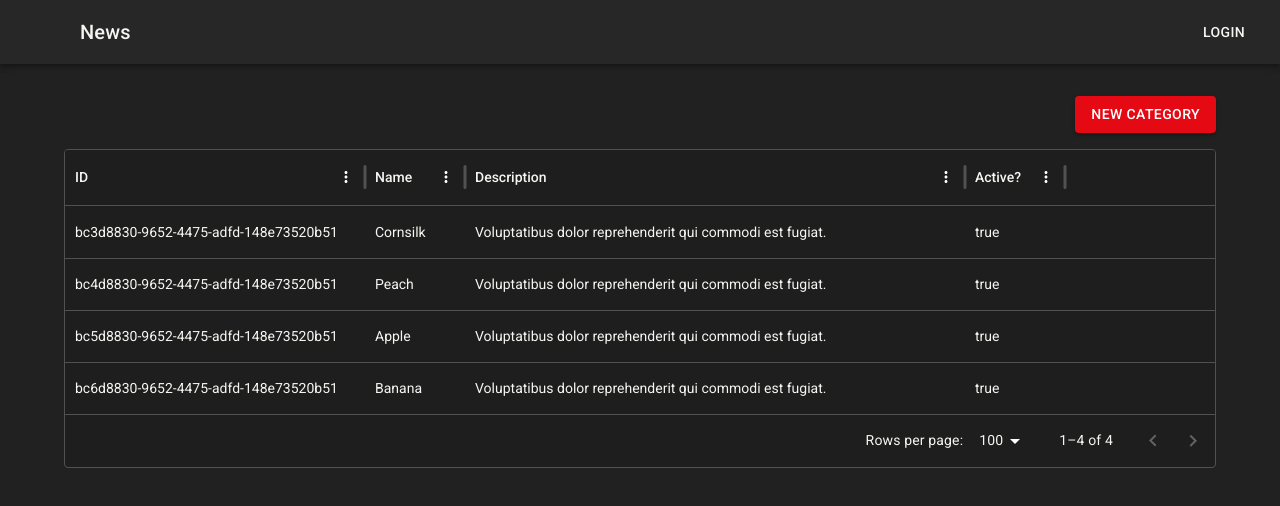
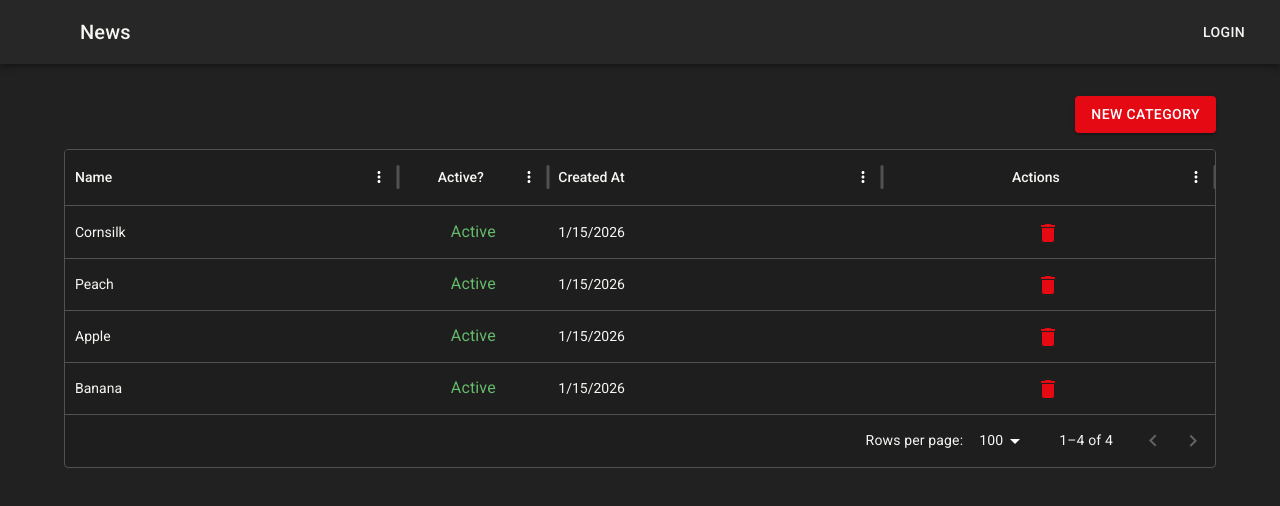
Before and after one commit to lucasborgesdasilva/codeflix, a React (Create React App) app: page / in a window 1280 px wide. Shown: the top 506 px of the page. Built offline with nearby package versions, Linux system fonts and the light colour scheme; some icons are missing.

Commit message:
Refactor CategoryList to enhance data display and add action buttons

```diff
--- a/src/features/categories/category-list.tsx
+++ b/src/features/categories/category-list.tsx
@@ -1,5 +1,6 @@
-import { Box, Button } from "@mui/material";
-import { DataGrid, GridColDef, GridRowsProp } from "@mui/x-data-grid";
+import { Delete } from "@mui/icons-material";
+import { Box, Button, IconButton, Typography } from "@mui/material";
+import { DataGrid, GridColDef, GridRenderCellParams, GridRowsProp } from "@mui/x-data-grid";
 import { Link } from "react-router-dom";
 import { useAppSelector } from "../../app/hooks";
 import { selectCategories } from "./category-slice";
@@ -13,16 +14,54 @@ export const CategoryList = () => {
   const rows: GridRowsProp = categories.map(category => ({
     id: category.id,
     name: category.name,
-    description: category.description,
-    is_active: category.is_active
+    is_active: category.is_active,
+    createdAt: new Date(category.created_at)
   }))
 
   const columns: GridColDef[] = [
-    { field: 'id', headerName: 'ID', width: 300 },
-    { field: 'name', headerName: 'Name', width: 100 },
-    { field: 'description', headerName: 'Description', width: 500 },
-    { field: 'is_active', headerName: 'Active?', width: 100 },
+    { field: 'name', headerName: 'Name', flex: 1 },
+    {
+      field: 'is_active',
+      headerName: 'Active?',
+      width: 150,
+      type: "boolean",
+      renderCell: renderIsActiveCell,
+    },
+    {
+      field: 'createdAt',
+      headerName: 'Created At',
+      flex: 1,
+      type: "date"
+    },
+    {
+      field: 'id',
+      headerName: 'Actions',
+      headerAlign: "center",
+      flex: 1,
+      align: "center",
+      renderCell: renderActionsCell,
+    },
   ];
+
+  function renderIsActiveCell(row: GridRenderCellParams) {
+    return (
+      <Typography color={row.value ? "success" : "secondary"}>
+        {row.value ? "Active" : "Inactive"}
+      </Typography>
+    );
+  }
+
+  function renderActionsCell(params: GridRenderCellParams) {
+    return (
+      <IconButton
+        color="secondary"
+        onClick={() => console.log(params.value)}
+        aria-label="delete"
+      >
+        <Delete />
+      </IconButton>
+    )
+  }
 
 
   return (
```
